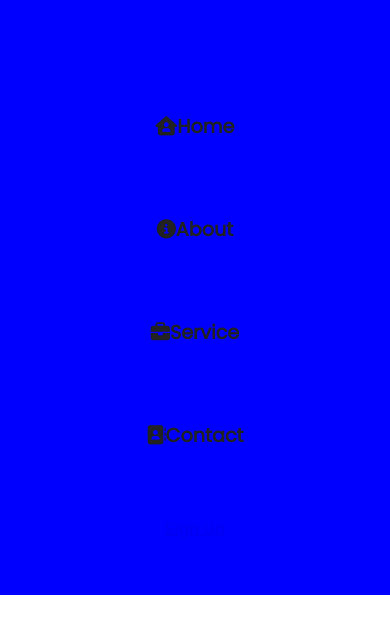
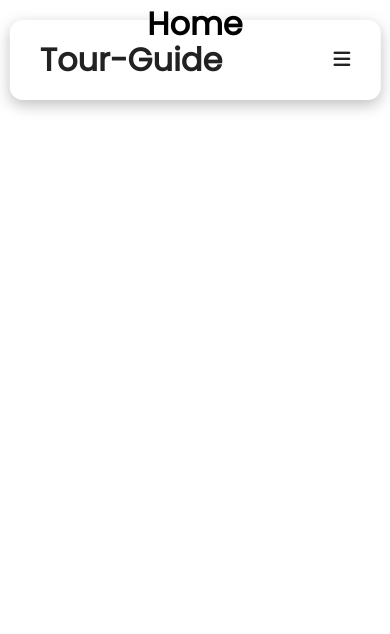
Before and after one commit to christian-nwachukwu/tour-guide, a React (Create React App) app: page / in a window 390 px wide. Shown: the top 634 px of the page. Built offline with nearby package versions, Linux system fonts and the light colour scheme; the HTML template or start-up script is replaced by a standard one.

Commit message:
Creating navigation to various pages

```diff
--- a/src/App.js
+++ b/src/App.js
@@ -1,10 +1,12 @@
 import './App.css';
 import Navbar from "./components/Navbar";
+import Home from "./routes/Home";
 
 function App() {
   return (
     <div className="App">
       <Navbar />
+      <Home />
     </div>
   );
 }
--- a/src/components/Navbar.css
+++ b/src/components/Navbar.css
@@ -7,6 +7,11 @@
     width: 95%;
     height: 80px;
     border-radius: 13px;
+    position: fixed;
+    top: 20px;
+    left: 50%;
+    transform: translate(-50%);
+    z-index: 9999;
 }
 
 .navbar-logo{
@@ -63,21 +68,38 @@ button:hover{
     color: #fff;
 }
 
+.menu-icon{
+    display: none;
+}
+
 @media screen and (max-width: 850px) {
+    .NavbarItems{
+        z-index: 99;
+    }
+
     .nav-menu{
         display: flex;
         flex-direction: column;
         justify-content: flex-start;
-        background: blue;
+        background: #fff;
         width: 100%;
         height: auto;
         position: absolute;
         top: 0;
-        left: 0;
-        opacity: 1;
+        left: -100%;
+        opacity: 0;
         align-items: stretch;
         padding: 80px 0 30px 0;
         margin: 0;
+        transition: 0.3s ease-in-out;
+        border-radius: 13px;
+    }
+
+    .nav-menu.active{
+        left: 0;
+        opacity: 1;
+        z-index: -1;
+        transition: 0.3s ease-in-out;
     }
 
     .nav-links{
@@ -101,5 +123,23 @@ button:hover{
         text-align: center;
         padding: 1.5rem;
         margin: auto;
+        border-radius: 4px;
+        width: 80%;
+        background: #01959a;
+        text-decoration: none;
+        color: #fff;
+        font-size: 1.2rem;
+        font-weight: 700;
+        letter-spacing: 2px;
+    }
+
+    .menu-icon{
+        display: block;
+        cursor: pointer;
+    }
+
+    .menu-icon i{
+        font-size: 1.2rem;
+        color: #222;
     }
 }
--- a/src/components/Navbar.js
+++ b/src/components/Navbar.js
@@ -17,7 +17,7 @@ class Navbar extends Component {
                     <i className={this.state.clicked ? "fas fa-times" : "fas fa-bars"}></i>
                 </div>
 
-                <ul className="nav-menu">
+                <ul className={this.state.clicked ? "nav-menu active" : "nav-menu"}>
                 {MenuItems.map( (item, index) => {
                     return (
                         <li key={index}>
--- /dev/null
+++ b/src/routes/Home.js
@@ -0,0 +1,9 @@
+function Home (){
+    return(
+        <>
+            <h1>Home</h1>
+        </>
+    )
+}
+
+export default Home;
```
Also changed, not shown: src/routes/About.js (added, +9 -0 lines), src/routes/Contact.js (added, +9 -0 lines), src/routes/Service.js (added, +9 -0 lines).
